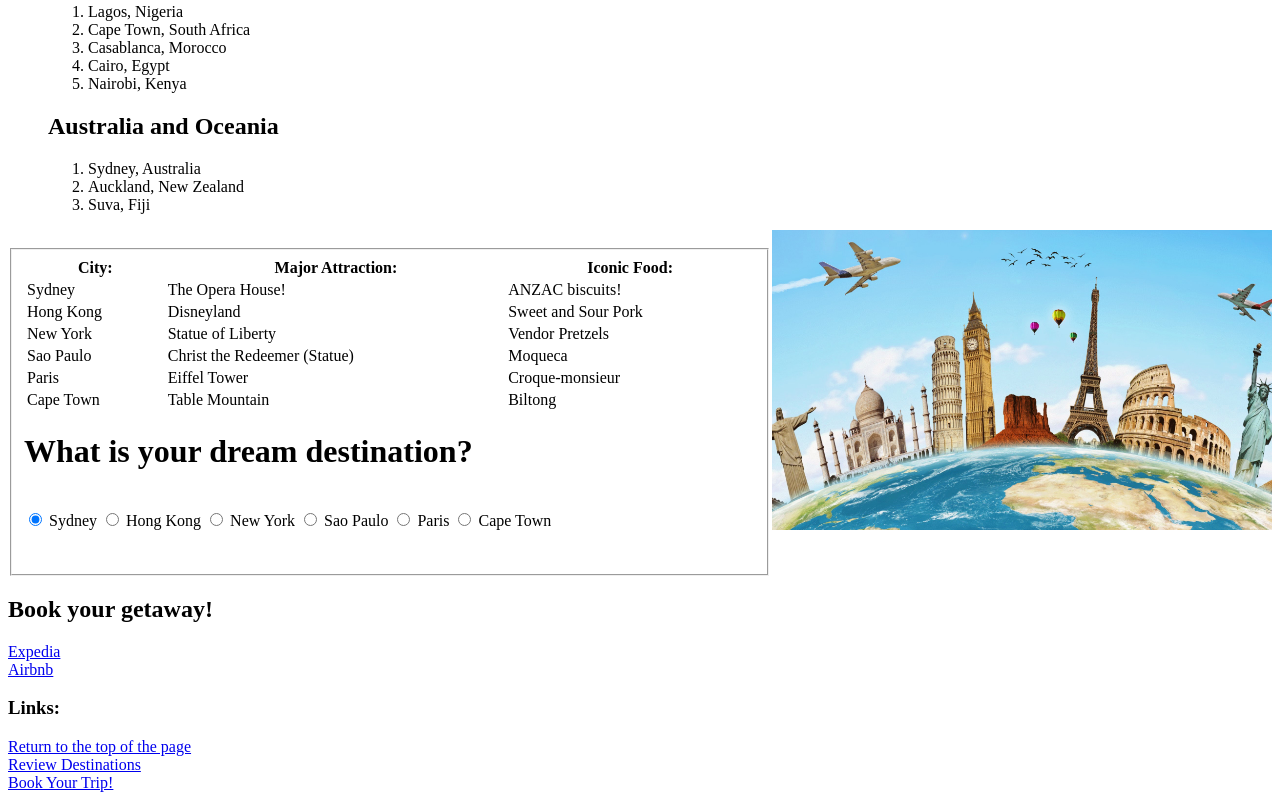
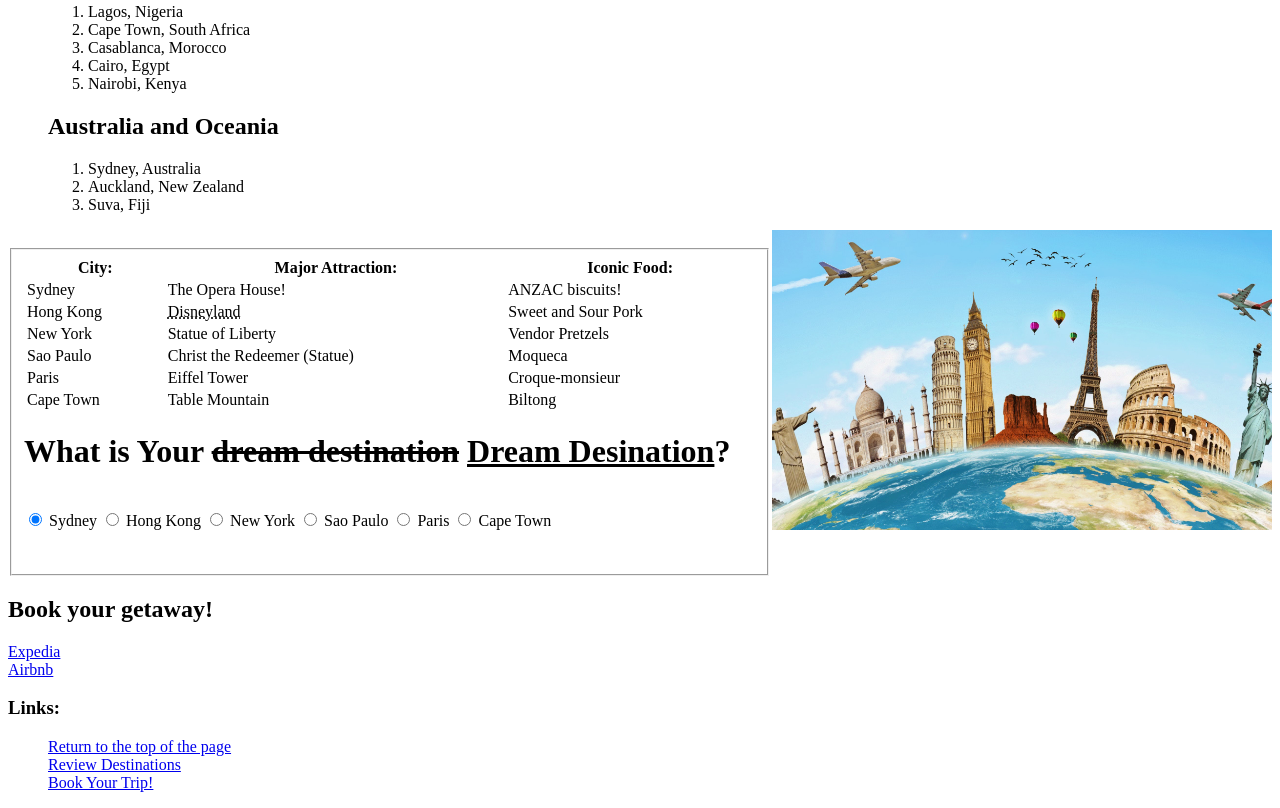
Before and after one commit to s-garrett/Sophomore_Year_WebDevHC, a plain HTML site: page project1/index.html in a window 1280 px wide. Shown: the part 924-1732 px from the top of the page. Drawn offline with Linux system fonts and the light colour scheme.

Commit message:
Created new branch to stop merge issues

```diff
--- a/project1/index.html
+++ b/project1/index.html
@@ -1,4 +1,5 @@
 <html>
+<title>Find your Getaway Hotspot!</title>
 
 <body>
 
@@ -84,7 +85,7 @@
 			</tr>
 			<tr>
 				<td>Hong Kong</td>
-				<td>Disneyland</td>
+				<td><abbr title="Part of Walt Disney World">Disneyland</abbr></td>
 				<td>Sweet and Sour Pork</td>
 			</tr>
 
@@ -112,7 +113,7 @@
 
 		<!--START OF FORM ONE -->
 		<header>
-			<h1 id="forms"> What is your dream destination? </h1>
+			<h1 id="forms"> What is Your <del>dream destination</del> <ins>Dream Desination</ins>? </h1>
 		</header>
 		<p>
 			<br />
@@ -142,11 +143,12 @@
 
 
 
-
 	<h3> Links: </h3>
-	<a href="#top">Return to the top of the page</a><br />
-	<a href="#destinations"> Review Destinations </a><br />
-	<a href="#booking"> Book Your Trip! </a> <br />
+	<ul>
+		<a href="#top">Return to the top of the page</a><br />
+		<a href="#destinations"> Review Destinations </a><br />
+		<a href="#booking"> Book Your Trip! </a> <br />
+	</ul>
 
 </body>
 
```
